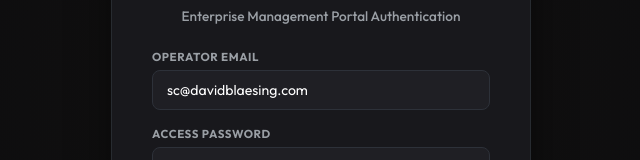
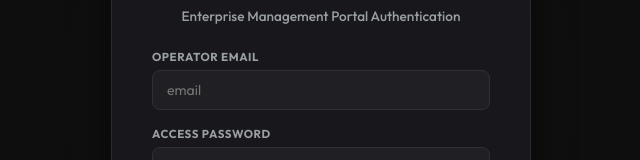
Before and after one commit to edudavidblaesing/stricktly-coffee-web, a Vue app in the folder admin/: page / in a window 1280 px wide. Shown: the part 312-472 px from the top of the page, without its empty margins (319-959 px from the left). Built offline with nearby package versions, Linux system fonts and the light colour scheme.

Commit message:
Fix: remove plaintext default login credentials from admin App.vue to resolve secret leak

```diff
--- a/admin/src/App.vue
+++ b/admin/src/App.vue
@@ -989,8 +989,8 @@ export default {
 
                     // Auth state
                     isLoggedIn: false,
-                    loginEmail: 'sc@davidblaesing.com',
-                    loginPassword: 'TheKey4u',
+                    loginEmail: '',
+                    loginPassword: '',
                     loginError: '',
                     userRole: 'Superadmin',
                     userEmail: '',
```
